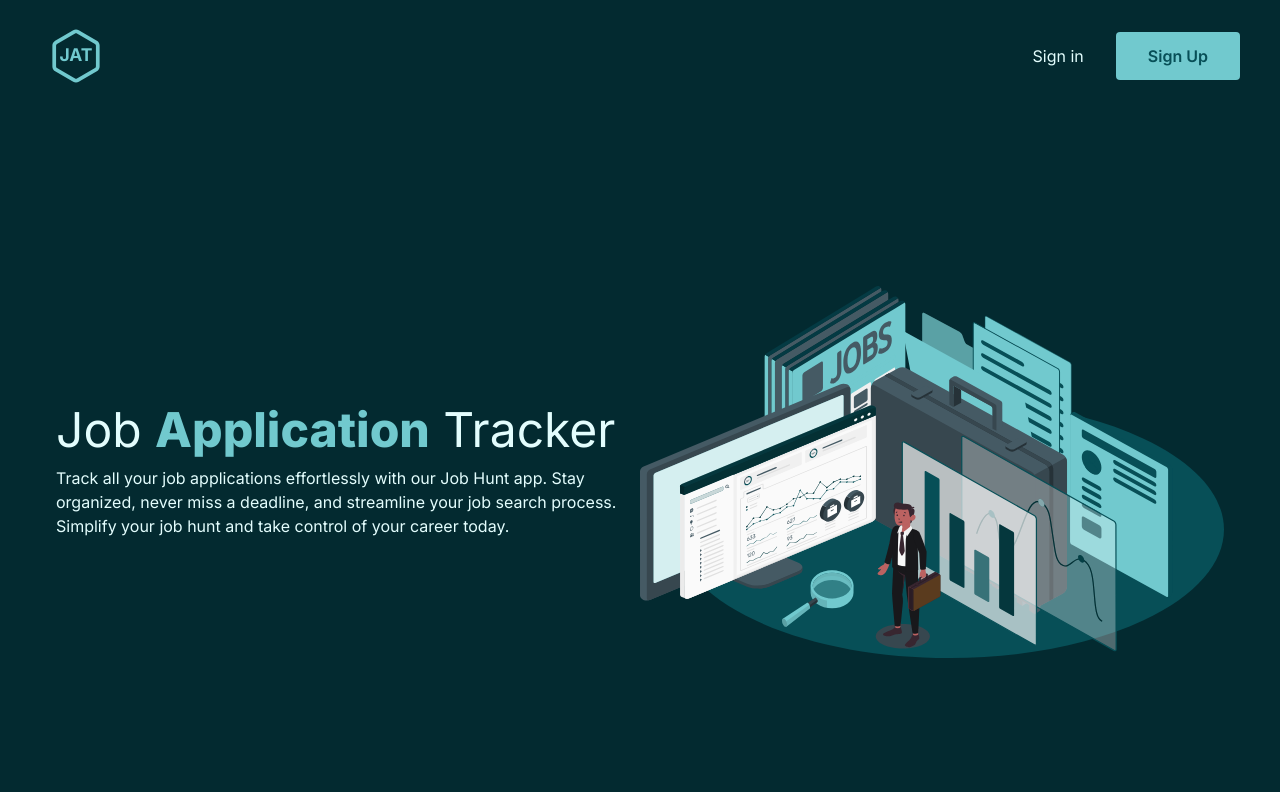
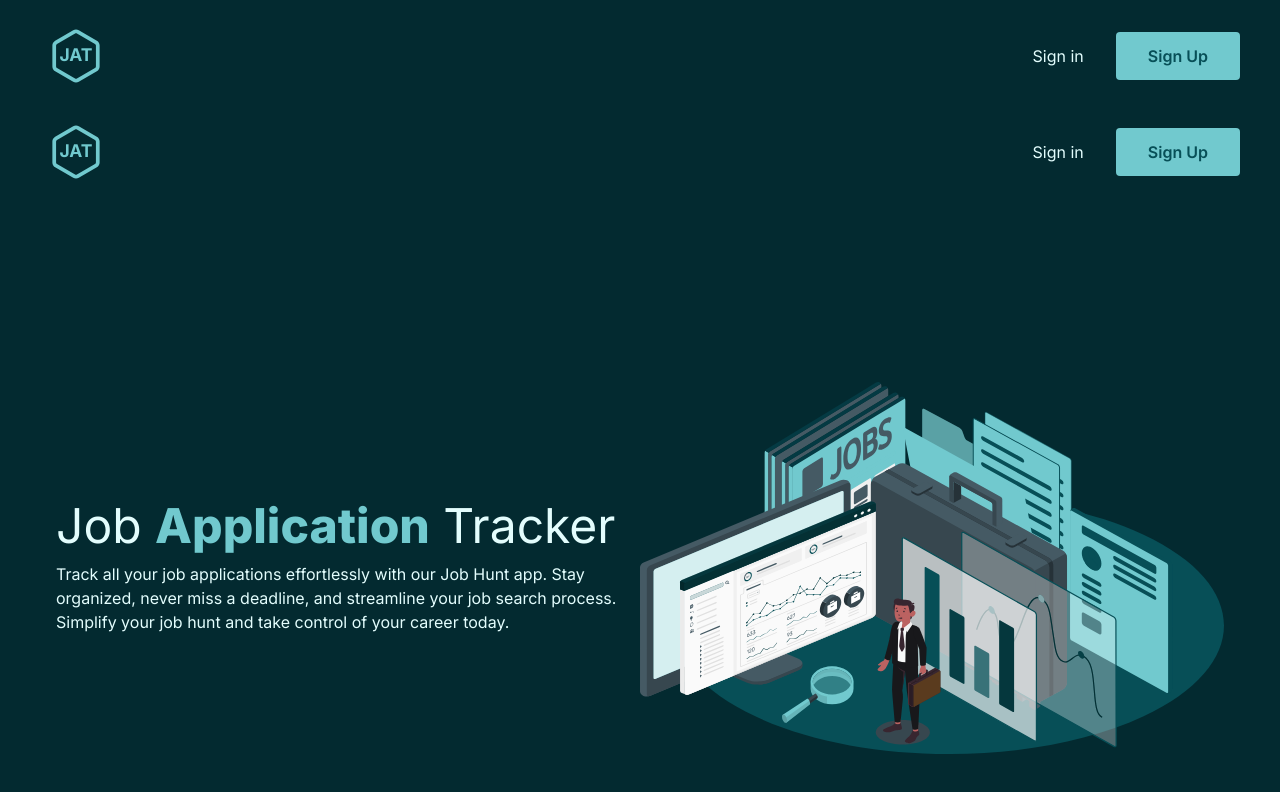
Before and after one commit to asiisii/Job-Application-Tracker, a Next.js app: page / in a window 1280 px wide. Shown: the top 792 px of the page. Built offline with nearby package versions, Linux system fonts and the light colour scheme.

Commit message:
add header component

```diff
--- a/app/page.js
+++ b/app/page.js
@@ -1,22 +1,29 @@
 import { Logo } from '@/components/Logo';
 import { main, mainImg } from '@/public/assets/images/index.js';
+import Header from '@/components/Header';
 
 const Home = () => {
   return (
-    <main className='mx-auto flex h-[90vh] flex-col-reverse items-center justify-center gap-3 px-4 text-center sm:gap-3 md:flex-row md:text-left'>
+    <>
+      <Header />
+      <main className='mx-auto flex h-[90vh] max-w-screen-xl flex-col-reverse items-center justify-center gap-3 px-4 text-center sm:gap-3 md:flex-row md:text-left'>
         <div className='md:w-1/2'>
-        <h1 className='pb-3 text-4xl md:text-5xl text-[#E3FDFD]'>
-          Job <span className='text-[#71C9CE] font-extrabold'>Application</span> Tracker
+          <h1 className='pb-3 text-4xl text-[#E3FDFD] md:text-5xl'>
+            Job{' '}
+            <span className='font-extrabold text-[#71C9CE]'>Application</span>{' '}
+            Tracker
           </h1>
           <p className='text-[#E3FDFD]'>
             Track all your job applications effortlessly with our Job Hunt app.
-          Stay organized, never miss a deadline, and streamline your job search
-          process. Simplify your job hunt and take control of your career today.
+            Stay organized, never miss a deadline, and streamline your job
+            search process. Simplify your job hunt and take control of your
+            career today.
           </p>
         </div>
 
         <Logo imgSrc={mainImg} style='md:w-1/2' />
       </main>
+    </>
   );
 };
 
```
Lines whose indentation alone changed are shown as unchanged.
